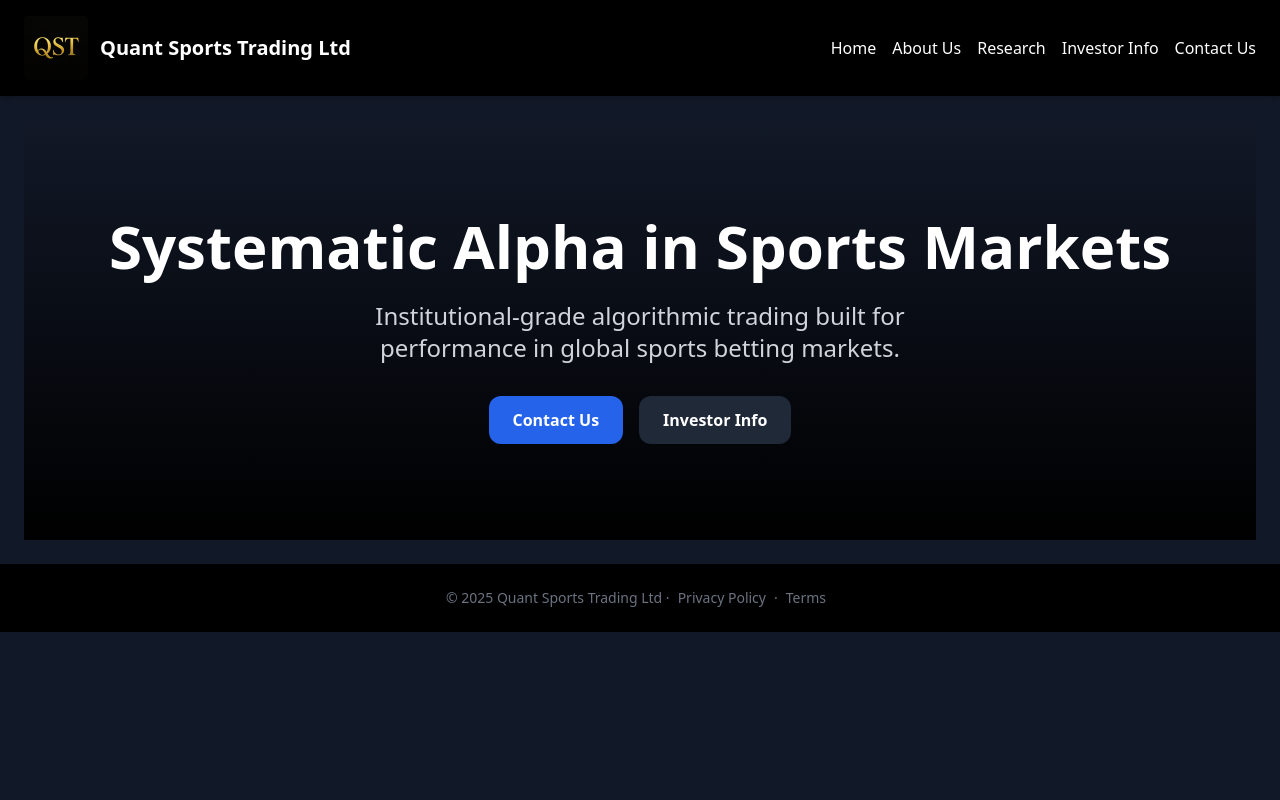
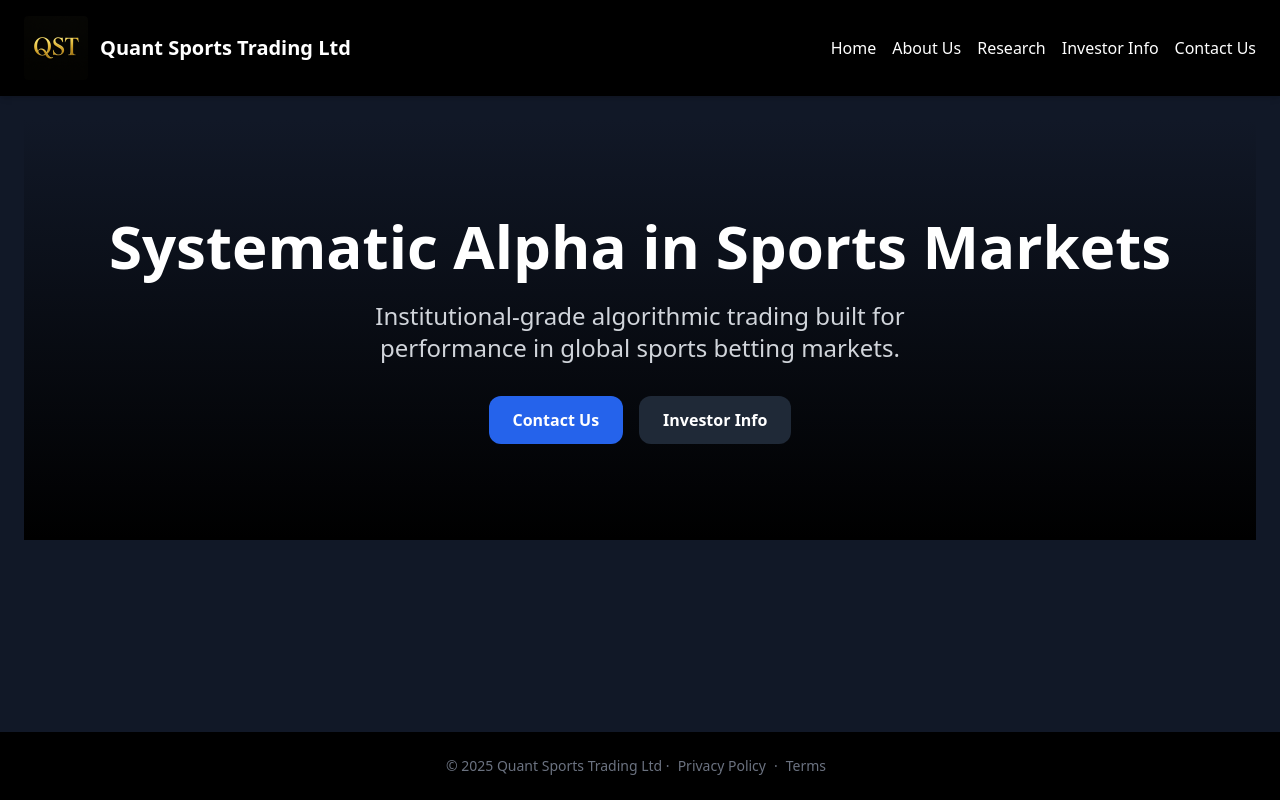
Before and after one commit to KevinMcLeanWAC/QST-website, a React (Vite) app: page / in a window 1280 px wide. Built offline with nearby package versions, Linux system fonts and the light colour scheme.

Commit message:
Finalize sticky footer and layout updates for Version 1.2

```diff
--- a/src/Layout.jsx
+++ b/src/Layout.jsx
@@ -3,7 +3,7 @@
 
 const Layout = () => {
   return (
-    <div className="min-h-screen bg-gray-900 text-white font-sans">
+    <div className="min-h-screen flex flex-col bg-gray-900 text-white font-sans">
       <header className="bg-black py-4 px-6 flex items-center justify-between shadow-md">
         <Link to="/" className="flex items-center space-x-3">
           <img
@@ -23,7 +23,7 @@
         </nav>
       </header>
 
-      <main className="p-6">
+      <main className="flex-grow p-6">
         <Outlet />
       </main>
 
```
